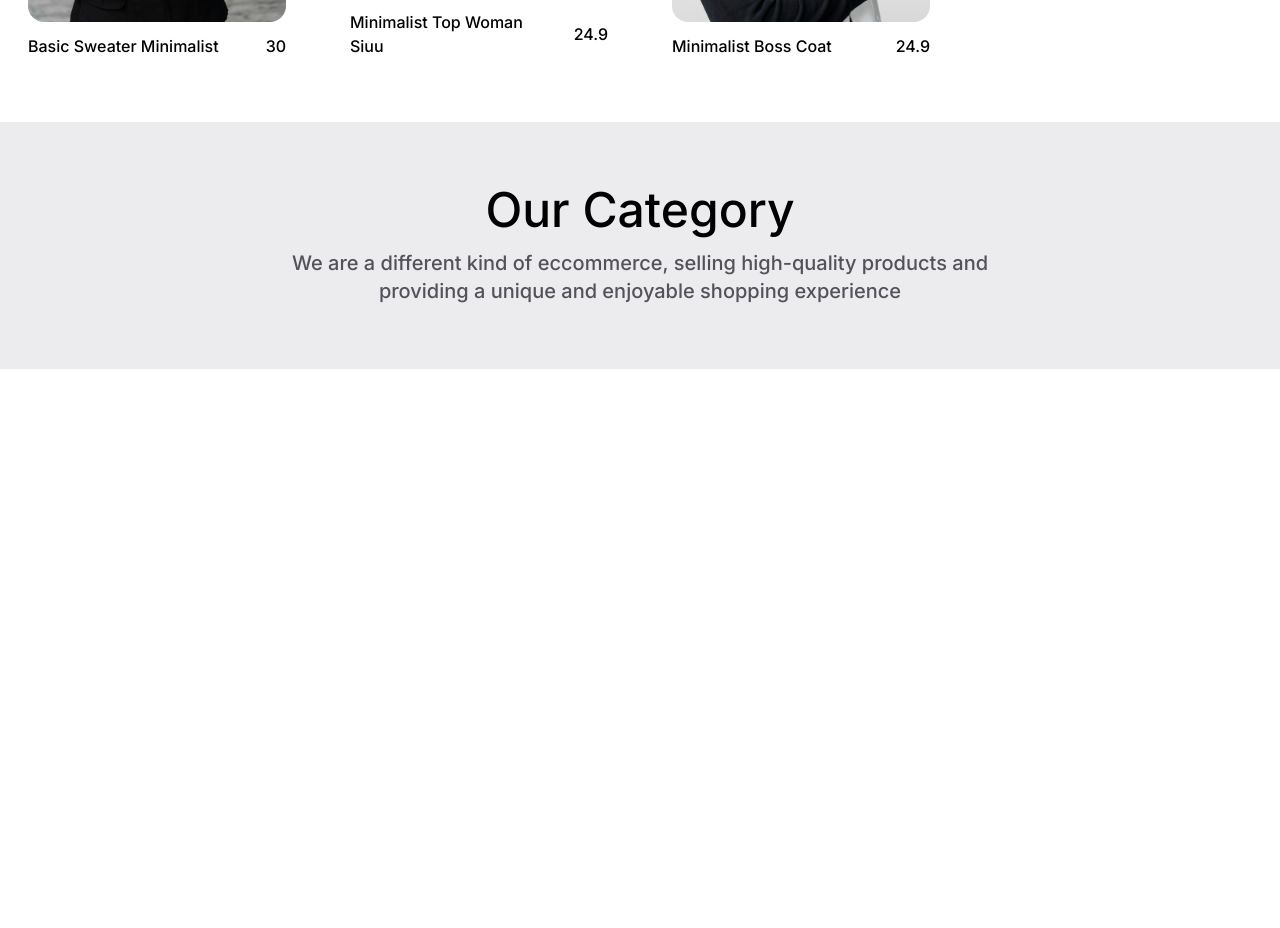
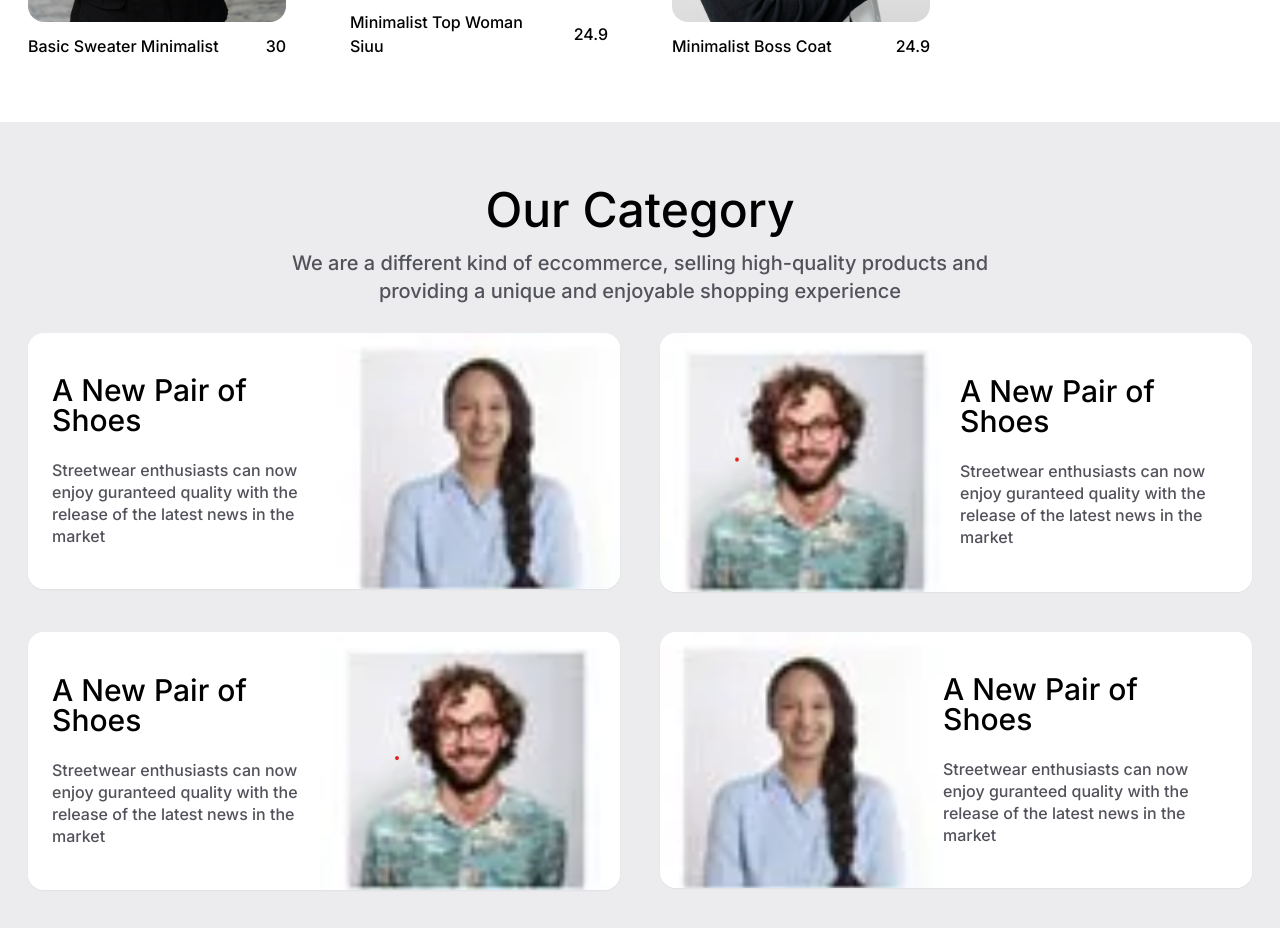
Before and after one commit to mmesomasaint/tempillar, a Next.js app: page /theme/e-fashion-store/preview in a window 1280 px wide. Shown: the part 2460-3388 px from the top of the page. Before the commit the page ends 2829 px from the top, so only its background shows below. Built offline with nearby package versions, Linux system fonts and the light colour scheme.

Commit message:
Feat: Complete the design of the categories page

```diff
--- a/app/theme/e-fashion-store/pack/components/card/collection.tsx
+++ b/app/theme/e-fashion-store/pack/components/card/collection.tsx
@@ -6,16 +6,18 @@ export default function CollectionCard({
   title,
   subTitle,
   picLeft,
+  full
 }: {
   bgSrc: string
   title: string
   subTitle: string
   picLeft?: boolean
+  full?: boolean
 }) {
   return (
-    <div className='bg-white flex justify-between items-stretch w-1/2 h-fit rounded-2xl shadow-sm'>
+    <div className={`bg-white flex justify-between items-stretch h-fit rounded-2xl shadow-sm ${full ? 'w-full' : 'w-1/2'}`}>
       <div
-        className={`bg-white flex flex-col justify-center gap-6 ${
+        className={`bg-white flex flex-col justify-center rounded-2xl gap-6 ${
           picLeft ? 'pr-6' : 'pl-6'
         }`}
       >
--- a/app/theme/e-fashion-store/preview/page.tsx
+++ b/app/theme/e-fashion-store/preview/page.tsx
@@ -17,6 +17,7 @@ import ProductCard, { ProductCardProps } from '../pack/components/card/product'
 import CategoryCard from '../pack/components/card/category'
 import InputBar from '../pack/components/inputbar'
 import OutlineButtons from '../pack/components/outlinebtns'
+import CollectionCard from '../pack/components/card/collection'
 
 const miniProducts: ProductCardProps[] = [
   {
@@ -170,7 +171,7 @@ export default function PreviewHome() {
           ))}
         </div>
       </div>
-      <div className='px-7 py-16 bg-fashion-store-sec-faded-max/20 w-full'>
+      <div className='flex flex-col gap-7 px-7 py-16 bg-fashion-store-sec-faded-max/20 w-full'>
         <div className='flex flex-col gap-4 items-center w-[60%] mx-auto text-center'>
           <TextIntro>Our Category</TextIntro>
           <TextSmall faded copy>
@@ -178,6 +179,34 @@ export default function PreviewHome() {
             and providing a unique and enjoyable shopping experience
           </TextSmall>
         </div>
+        <div className='grid grid-cols-2 gap-10 place-items-stretch'>
+      <CollectionCard
+        bgSrc='/imgs/face2.png'
+        title='A New Pair of Shoes'
+        subTitle='Streetwear enthusiasts can now enjoy guranteed quality with the release of the latest news in the market'
+        full
+      />
+      <CollectionCard
+        picLeft
+        bgSrc='/imgs/face3.png'
+        title='A New Pair of Shoes'
+        subTitle='Streetwear enthusiasts can now enjoy guranteed quality with the release of the latest news in the market'
+        full
+      />
+      <CollectionCard
+        bgSrc='/imgs/face3.png'
+        title='A New Pair of Shoes'
+        subTitle='Streetwear enthusiasts can now enjoy guranteed quality with the release of the latest news in the market'
+        full
+      />
+      <CollectionCard
+        picLeft
+        bgSrc='/imgs/face2.png'
+        title='A New Pair of Shoes'
+        subTitle='Streetwear enthusiasts can now enjoy guranteed quality with the release of the latest news in the market'
+        full
+      />
+        </div>
       </div>
     </main>
   )
```
